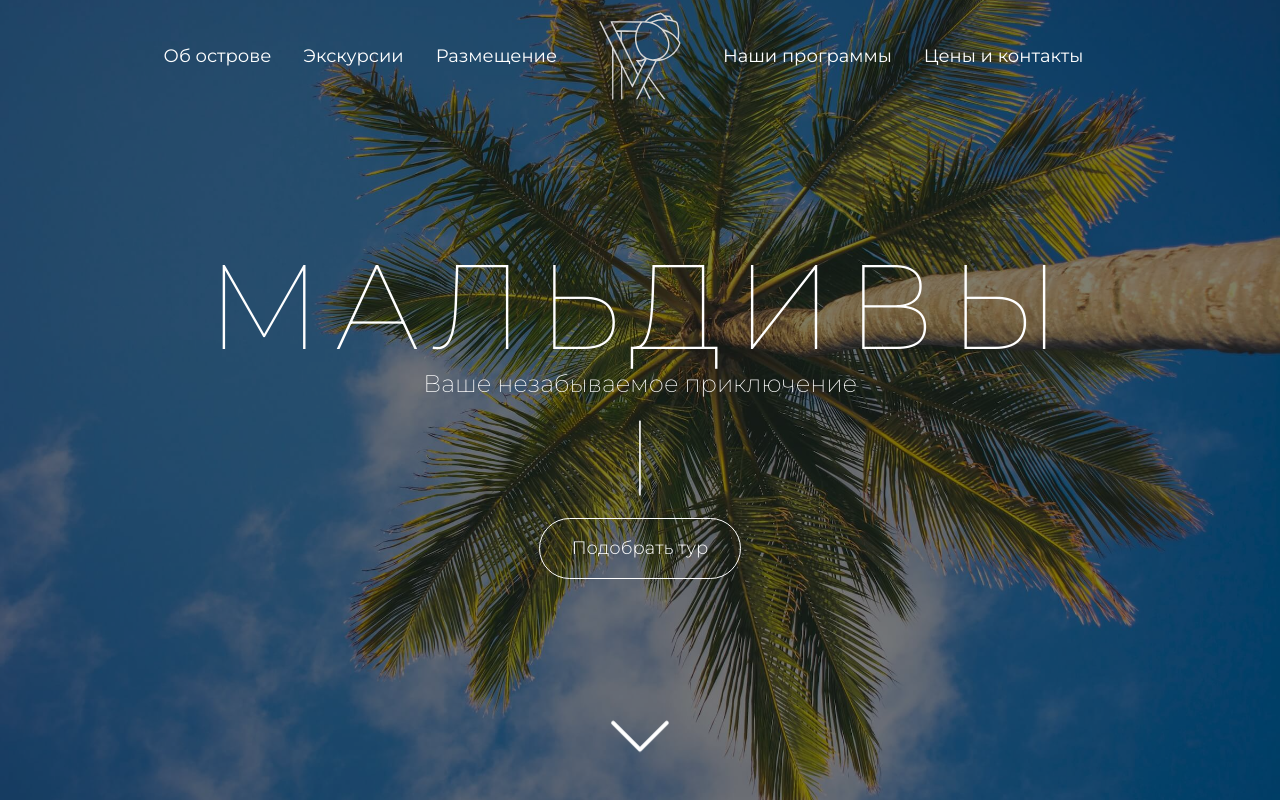
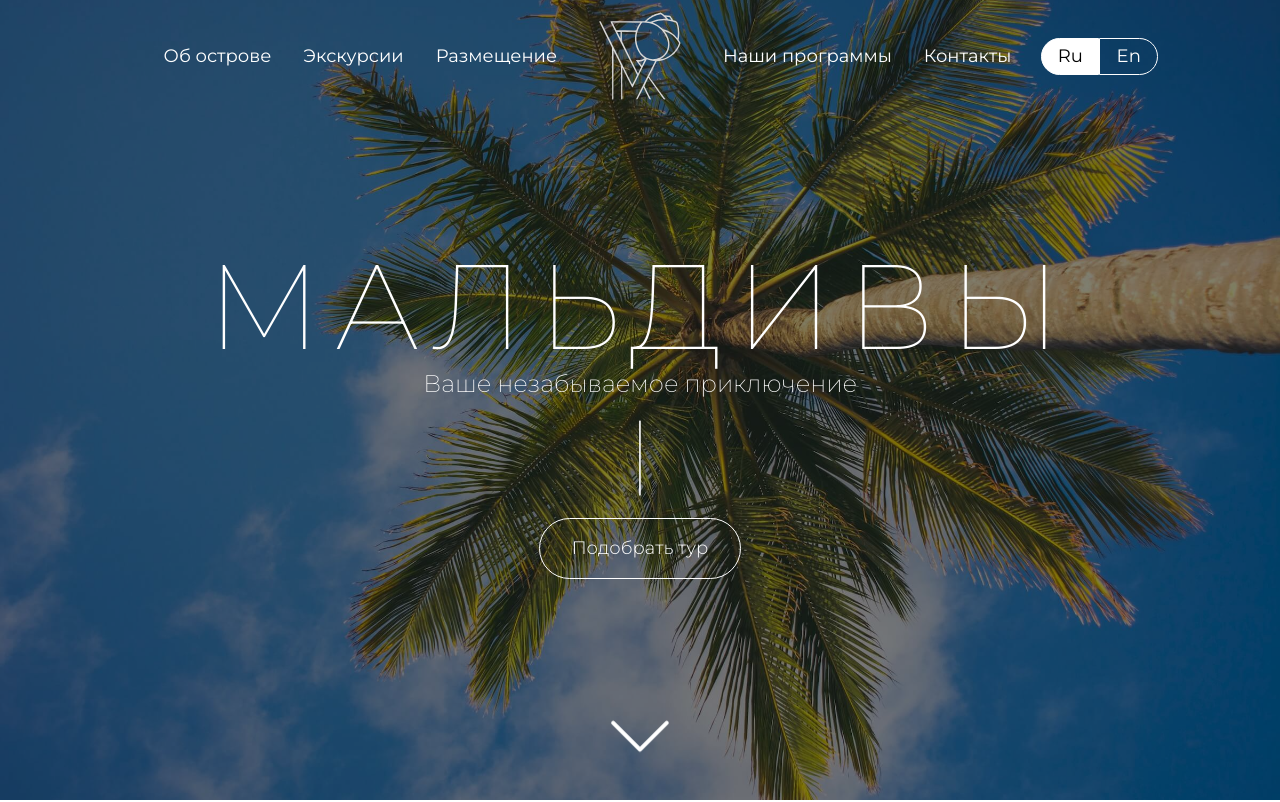
Before and after one commit to RostislavIvanov/maldives-landing, a React (Vite) app: page / in a window 1280 px wide. Shown: the top 802 px of the page. Built offline with nearby package versions, Linux system fonts and the light colour scheme.

Commit message:
Добавление переключателя и начало перевода Header.tsx

```diff
--- a/src/components/Header/Header.module.css
+++ b/src/components/Header/Header.module.css
@@ -26,10 +26,18 @@
     lg:block;
 }
 
+.nav__right {
+    @apply items-center relative;
+}
+
 .nav__right li {
     @apply ml-8 first:ml-0
     hidden
     lg:block;
+}
+
+.nav__switch {
+    @apply absolute right-16;
 }
 
 .nav__logo img {
--- a/src/components/Header/Header.tsx
+++ b/src/components/Header/Header.tsx
@@ -2,27 +2,43 @@ import logo from '~/assets/icons/logo-white.svg';
 import classes from './Header.module.css';
 import { FC } from 'react';
 import BurgerMenu from '~/components/BurgerMenu/BurgerMenu.tsx';
+import { useTranslation } from 'react-i18next';
+import LangSwitch from '~/components/UI/LangSwitch/LangSwitch.tsx';
 
 type HeaderProps = {
     handleLinkClick: (e: React.MouseEvent<HTMLElement>, link: string) => void
 }
 const Header: FC<HeaderProps> = ({ handleLinkClick }) => {
+    const { t } = useTranslation('global');
     return (
         <>
             <BurgerMenu handleLinkClick={handleLinkClick}/>
             <div className={classes.header}>
                 <nav className={classes.nav}>
                     <ul className={classes.nav__left}>
-                        <li><a href='#about' onClick={e => handleLinkClick(e, 'about')}>Об острове</a></li>
-                        <li><a href='#excursions' onClick={e => handleLinkClick(e, 'excursions')}>Экскурсии</a></li>
-                        <li><a href='#accommodation' onClick={e => handleLinkClick(e, 'accommodation')}>Размещение</a></li>
+                        <li><a href="#about" onClick={e => handleLinkClick(e, 'about')}>
+                            {t('header.nav.about')}
+                        </a></li>
+                        <li><a href="#excursions" onClick={e => handleLinkClick(e, 'excursions')}>
+                            {t('header.nav.excursions')}
+                        </a></li>
+                        <li><a href="#accommodation" onClick={e => handleLinkClick(e, 'accommodation')}>
+                            {t('header.nav.accommodation')}
+                        </a></li>
                     </ul>
                     <div className={classes.nav__logo}>
-                        <img src={logo} alt='logo'/>
+                        <img src={logo} alt="logo"/>
                     </div>
                     <ul className={classes.nav__right}>
-                        <li><a href='#features' onClick={e => handleLinkClick(e, 'features')}>Наши программы</a></li>
-                        <li><a href='#prices' onClick={e => handleLinkClick(e, 'prices')}>Цены и контакты</a></li>
+                        <li><a href="#features" onClick={e => handleLinkClick(e, 'features')}>
+                            {t('header.nav.features')}
+                        </a></li>
+                        <li><a href="#contacts" onClick={e => handleLinkClick(e, 'contacts')}>
+                            {t('header.nav.contacts')}
+                        </a></li>
+                        <li className={classes.nav__switch}>
+                            <LangSwitch/>
+                        </li>
                     </ul>
                 </nav>
             </div>
```
